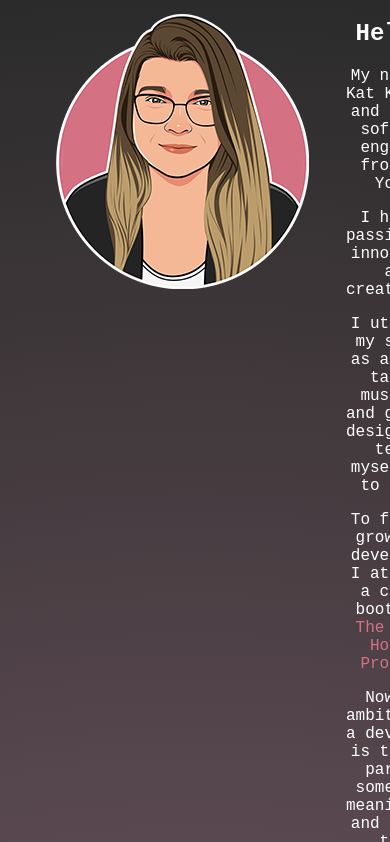
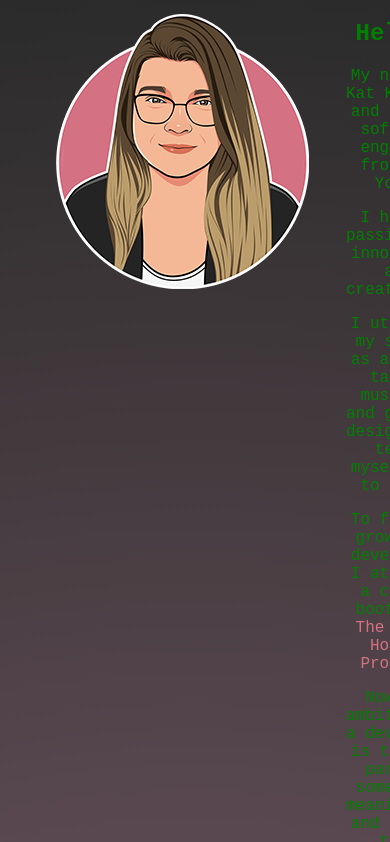
Before and after one commit to katkeff/katkeffner, a React (Create React App) app: page / in a window 390 px wide. Shown: the top 842 px of the page. Built offline with nearby package versions, Linux system fonts and the light colour scheme.

Commit message:
mobile test

```diff
--- a/src/styles/about.css
+++ b/src/styles/about.css
@@ -12,7 +12,7 @@
 
 @media (min-width:320px) {
   .AboutMe {
-    flex-wrap: wrap;
+    color: green;
   }
 }
 
```
